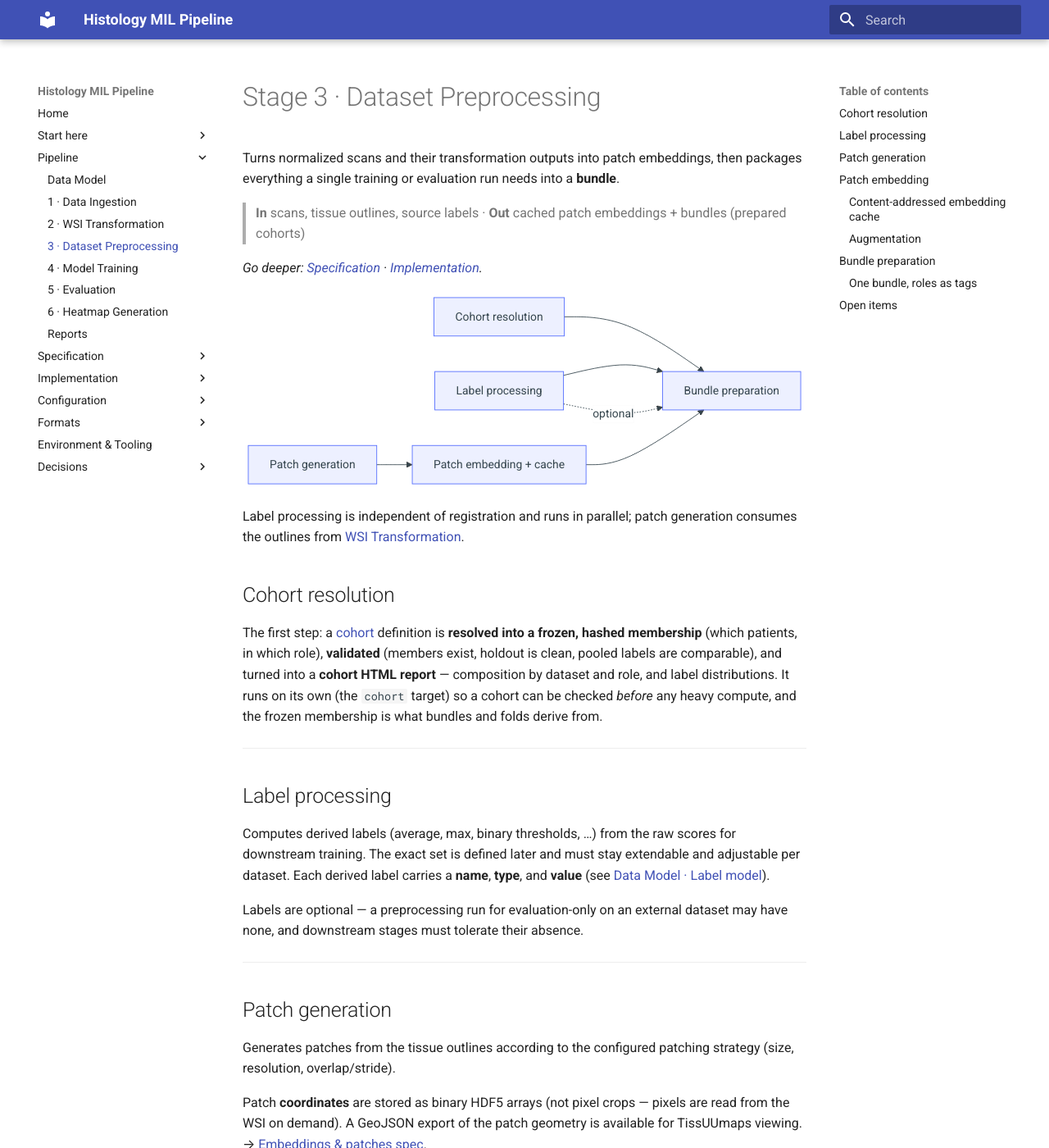
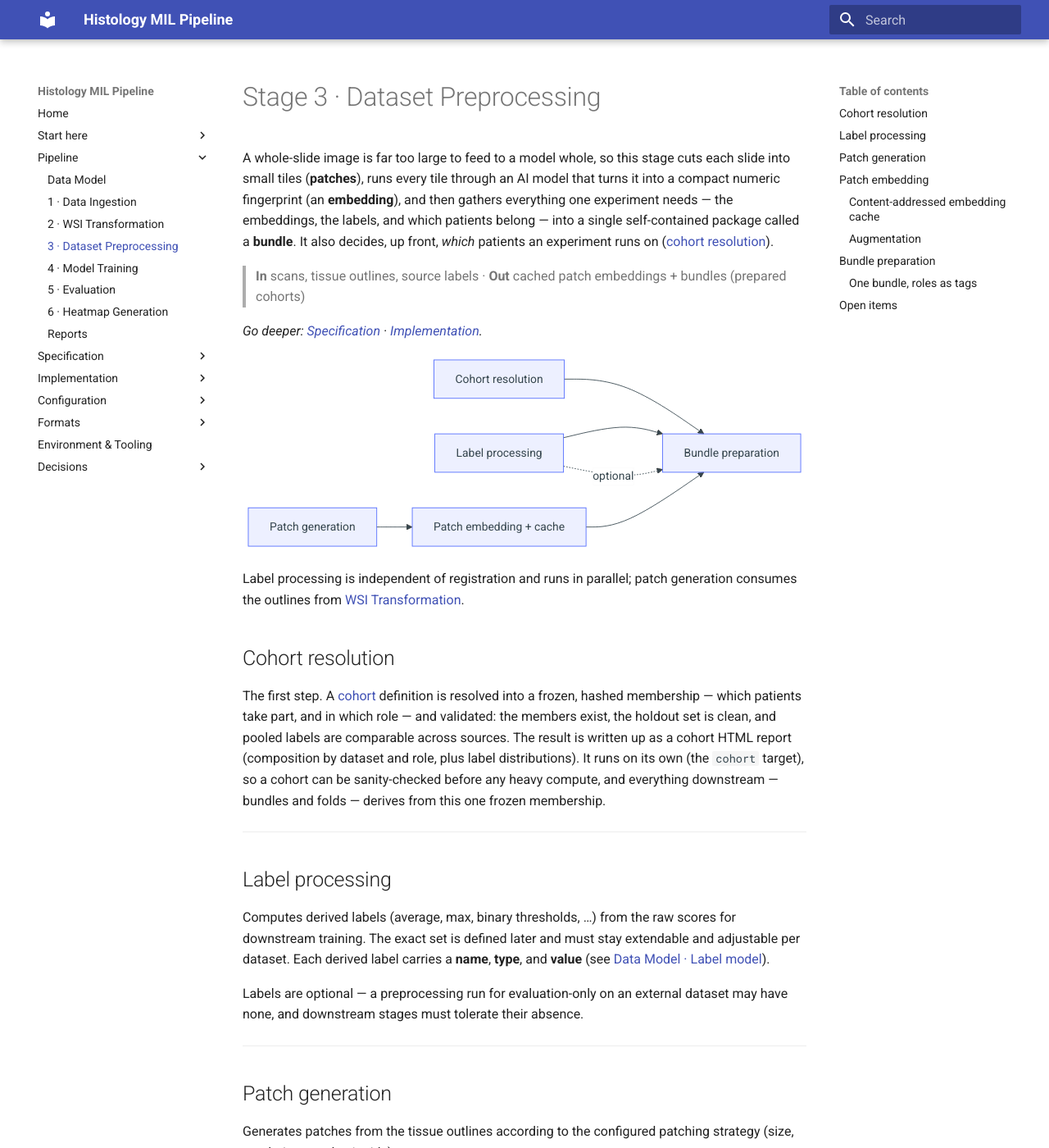
Before and after one commit to TheodorLindberg/SPRINTER_CLAM_DESIGN, an MkDocs documentation site: the page built from docs/design/05-dataset-preprocessing.md, in a window 1280 px wide and 1400 px high. Shown: the whole window at 82% size. Built offline with MkDocs 1.6.1 and Material for MkDocs 9.7.7, drawn with Linux system fonts in a browser that asks for light colours; some of the changed text lies outside the part shown.

Commit message:
Preprocessing: plain-language lead, lighten prose
- Open by explaining patches/embeddings/bundles in plain terms
- De-jargon "materializes"; thin out bold and em-dash stacking
- Keep cache/cohort/bundle mechanisms so technical readers still
  get how it works

Co-Authored-By: Claude Opus 4.8 <noreply@anthropic.com>

```diff
--- a/docs/design/05-dataset-preprocessing.md
+++ b/docs/design/05-dataset-preprocessing.md
@@ -1,6 +1,6 @@
 # Stage 3 · Dataset Preprocessing
 
-Turns normalized scans and their transformation outputs into patch embeddings, then packages everything a single training or evaluation run needs into a **bundle**.
+A whole-slide image is far too large to feed to a model whole, so this stage cuts each slide into small tiles (**patches**), runs every tile through an AI model that turns it into a compact numeric fingerprint (an **embedding**), and then gathers everything one experiment needs — the embeddings, the labels, and which patients belong — into a single self-contained package called a **bundle**. It also decides, up front, *which* patients an experiment runs on ([cohort resolution](#cohort-resolution)).
 
 > **In** scans, tissue outlines, source labels · **Out** cached patch embeddings + bundles (prepared cohorts)
 
@@ -19,7 +19,7 @@ Label processing is independent of registration and runs in parallel; patch gene
 
 ## Cohort resolution
 
-The first step: a [cohort](../configs/cohorts.md) definition is **resolved into a frozen, hashed membership** (which patients, in which role), **validated** (members exist, holdout is clean, pooled labels are comparable), and turned into a **cohort HTML report** — composition by dataset and role, and label distributions. It runs on its own (the `cohort` target) so a cohort can be checked *before* any heavy compute, and the frozen membership is what bundles and folds derive from.
+The first step. A [cohort](../configs/cohorts.md) definition is resolved into a frozen, hashed membership — which patients take part, and in which role — and validated: the members exist, the holdout set is clean, and pooled labels are comparable across sources. The result is written up as a cohort HTML report (composition by dataset and role, plus label distributions). It runs on its own (the `cohort` target), so a cohort can be sanity-checked before any heavy compute, and everything downstream — bundles and folds — derives from this one frozen membership.
 
 ---
 
@@ -47,7 +47,7 @@ Snakemake cannot track individual patches — there are far too many — but we
 
 ### Content-addressed embedding cache
 
-Each embedding is keyed by its **WSI patch coordinates + patch size + resolution + embedding model + source variant**, stored per scan as binary **HDF5**. Any run looks up by key and embeds only cache misses, so:
+Each embedding is keyed by what it was computed from — patch coordinates, patch size, resolution, embedding model, and source variant — and stored per scan as binary HDF5. A run looks each patch up by key and only embeds the misses, so:
 
 - Different overlap settings simply produce different coordinate sets.
 - Shared positions reuse cached embeddings automatically.
@@ -64,7 +64,7 @@ Augmented variants are embedded and cached as **their own embedding sets** (the
 
 ## Bundle preparation
 
-A **bundle is a prepared cohort**: it materializes one [cohort](../configs/cohorts.md) for one `(stain · embedding model · source variant · patch config)`. It is the self-contained hand-off unit to the model stages. Assembly is cheap (mostly symlinks), so many bundles are built from the same cached embeddings.
+A bundle is a prepared cohort: one [cohort](../configs/cohorts.md), fixed to a single choice of stain, embedding model, source variant, and patch configuration. It is the self-contained package handed to the model stages. Assembling one is cheap — mostly symlinks — so many bundles can be built from the same cached embeddings.
 
 A bundle folder contains:
 
```
